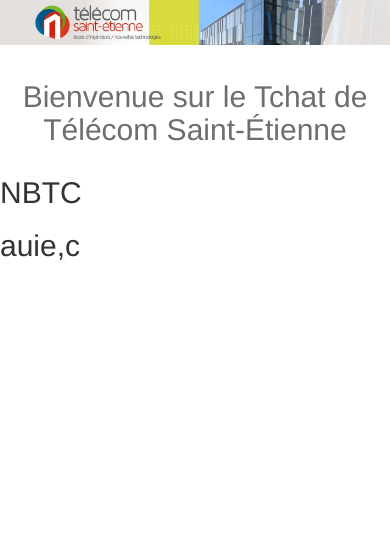
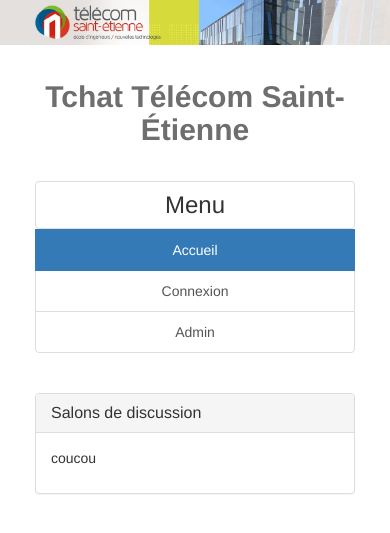
Before and after one commit to Fluwed/Projet.RI-Tchat.HTML5, a PHP site: page / in a window 390 px wide. Shown: the top 533 px of the page. Run offline with PHP 8.4, Linux system fonts and the light colour scheme.

Commit message:
devel web interface

```diff
--- a/css/customize.css
+++ b/css/customize.css
@@ -1,9 +1,26 @@
 #imgHeader {
-    max-width:100%;
+    min-width:100%;
+	max-width:100%;
     margin-bottom:15px
 }
 
 .mainTitle {
     color:#6E6E6E;
-    text-align:center
+    text-align:center;
+	margin-bottom:15px;
+	font-weight:bold;
+
+	}
+
+#padding {
+	margin-left:20px;
+	margin-right:20px;
 }
+
+#center {
+	text-align:center;
+}
+
+#gras{
+	font-weight:bold;
+}
--- a/index.php
+++ b/index.php
@@ -15,14 +15,29 @@
 
 <body>
     <img id="imgHeader" src="images/header-TSE.jpg" alt="header">
-    <h2 class="mainTitle">Bienvenue sur le Tchat de Télécom Saint-Étienne</h2>
+    <h2 class="mainTitle">Tchat Télécom Saint-Étienne</h2>
 
-    <div class="row">
-        <div class="col-md-3">
-            <h2>NBTC</h2>
-        </div>
-        <div class="col-md-9">
-            <h2>auie,c</h2>
-        </div>
-    </div>
+    <div class="row" id="padding">
+        <div class="col-sm-2" id="center">
+			<div class="list-group">
+			<div id="gras">
+				<h3 class="list-group-item">Menu</h3>
+			</div>
+				<a href="index.php" class="list-group-item active">Accueil</a>
+				<a href="agenda.html" class="list-group-item">Connexion</a>
+				<a href="abonnement_actu.html" class="list-group-item">Admin</a>
+			</div>
+		</div>
+
+        <div class="col-sm-10"><br>
+            <div class="panel panel-default">
+				<div class="panel-heading">
+				  <h2 class="panel-title">Salons de discussion</h2>
+				</div>
+				<div class="panel-body" id="">
+					<p> coucou</p>
+				</div>
+			</div>
+		</div>
+	</div>
 </body>
```
